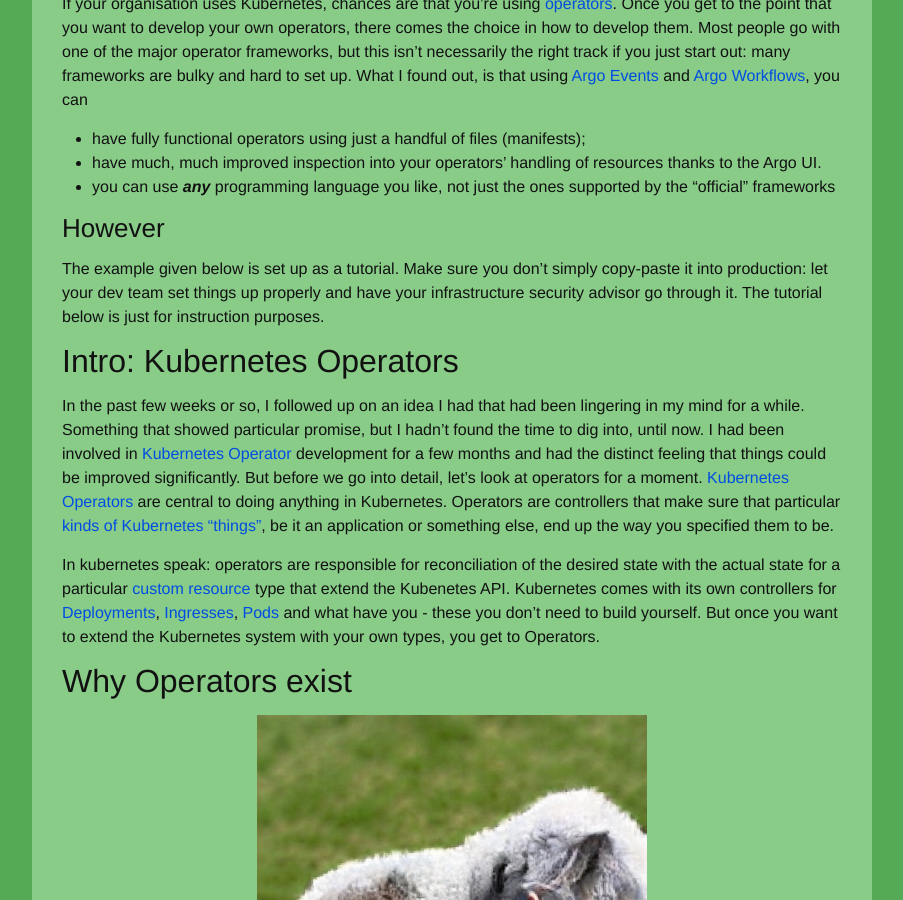
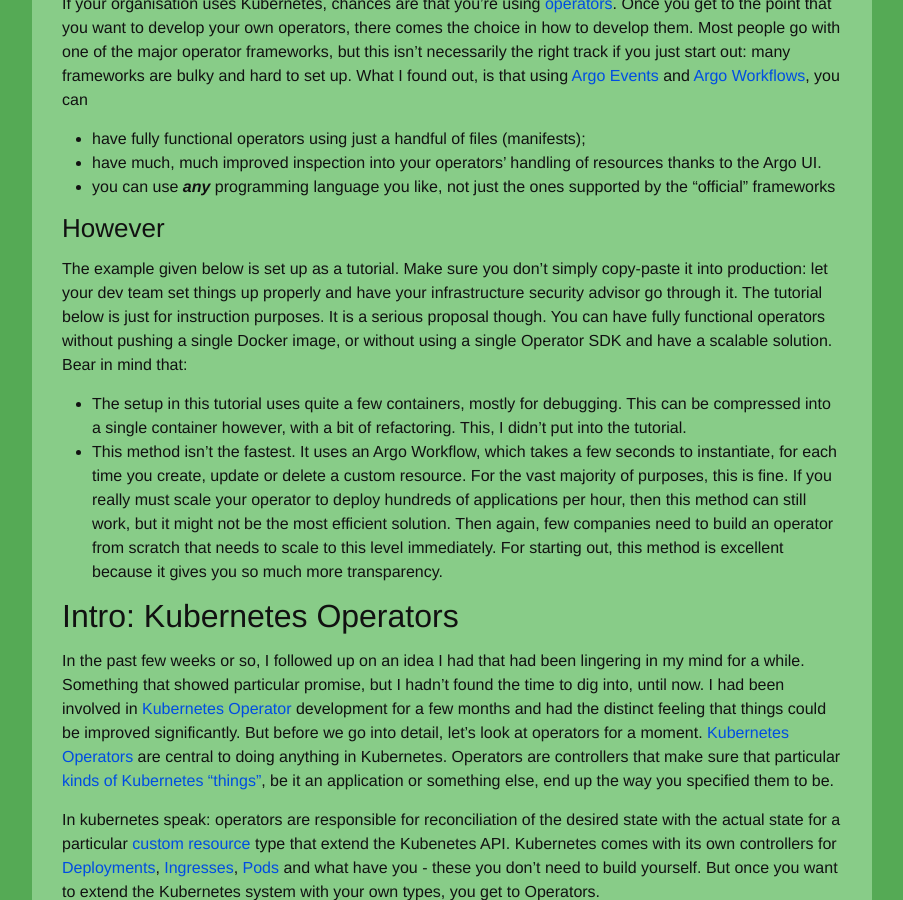
Before and after one commit to reinvantveer/reinvantveer.github.io, a Jekyll site: the page built from _posts/2022-01-29-easier-operator.md, in a window 1280 px wide and 900 px high, scrolled down 834 px. Shown: the whole window, without its empty margins (188-1091 px from the left). Built offline with Jekyll 4.4.1, drawn with Linux system fonts in a browser that asks for light colours; comment, search, counter and statistics services are not loaded.

Commit message:
some caveats
Signed-off-by: reinvantveer <rein@vantveer.me>

```diff
--- a/_posts/2022-01-29-easier-operator.md
+++ b/_posts/2022-01-29-easier-operator.md
@@ -28,7 +28,15 @@
 
 The example given below is set up as a tutorial. Make sure you don't simply copy-paste it into production: let your
 dev team set things up properly and have your infrastructure security advisor go through it. The tutorial below is just
-for instruction purposes.
+for instruction purposes. It is a serious proposal though. You can have fully functional operators without pushing a
+single Docker image, or without using a single Operator SDK and have a scalable solution. Bear in mind that:
+- The setup in this tutorial uses quite a few containers, mostly for debugging. This can be compressed into a single
+  container however, with a bit of refactoring. This, I didn't put into the tutorial.
+- This method isn't the fastest. It uses an Argo Workflow, which takes a few seconds to instantiate, for each time you
+  create, update or delete a custom resource. For the vast majority of purposes, this is fine. If you really must
+  scale your operator to deploy hundreds of applications per hour, then this method can still work, but it might not be
+  the most efficient solution. Then again, few companies need to build an operator from scratch that needs to scale to
+  this level immediately. For starting out, this method is excellent because it gives you so much more transparency.
 
 ## Intro: Kubernetes Operators
 
```
